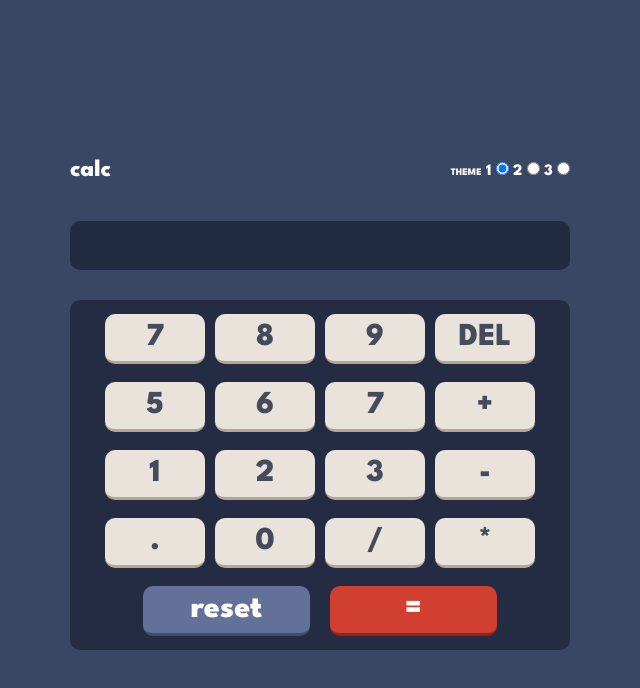
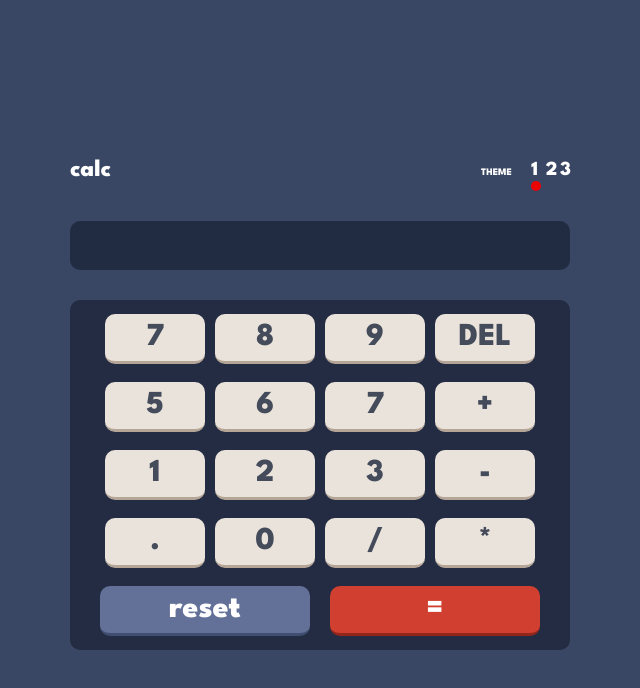
Before and after one commit to tsotne01/calculator, a website: page index.html in a window 1280 px wide. Shown: the whole page, without its empty margins (320-960 px from the left). Drawn offline with Linux system fonts and the light colour scheme.

Commit message:
fix: fix styling of theme switching radio buttons

```diff
--- a/index.html
+++ b/index.html
@@ -20,12 +20,12 @@
         <div class="container__calculator-header">
           <h2>calc</h2>
           <div class="container__calculator-header-color-theme">
-            <label for="theme-1">1</label>
             <input id="theme-1" type="radio" name="color-mode" />
-            <label for="theme-2">2</label>
+            <label class="theme-label" for="theme-1">1</label>
             <input id="theme-2" type="radio" name="color-mode" />
-            <label for="theme-3">3</label>
+            <label class="theme-label" for="theme-2">2</label>
             <input id="theme-3" type="radio" name="color-mode" />
+            <label class="theme-label" for="theme-3">3</label>
           </div>
         </div>
         <div class="container__calculator-screen"></div>
--- a/style.scss
+++ b/style.scss
@@ -119,6 +119,8 @@
       color: var(--header-text-color);
       &-color-theme::before {
         content: "THEME";
+        display: inline-block;
+        margin-right: 15px;
         font-size: var(--var-theme-fs);
       }
     }
@@ -176,7 +178,7 @@
   gap: 20px;
 
   div {
-    width: calc(var(--calculator-width) / 3);
+    width: calc((var(--calculator-width) / 2) - 2*20px);
     height: var(--calculator-hd-height);
     border-radius: 10px;
     align-content: center;
@@ -191,3 +193,30 @@
     border-bottom: solid 3px var(--key-shadow-2);
   }
 }
+
+$fsize-label: 20px;
+
+input[type="radio"]{
+  display: none;
+}
+
+.theme-label{
+  position: relative;
+  display: inline-block;
+  font-size: $fsize-label;
+  cursor: pointer;
+  width: 10px;
+  height: 10px;
+}
+
+input[type="radio"]:checked + .theme-label:before{
+  content: "";
+  position: absolute;
+  background-color: rgb(236, 4, 4);
+  display: block;
+  width: $fsize-label/2;
+  height: $fsize-label/2;
+  border-radius: 50%;
+  top: $fsize-label;
+  left: 0px;
+}
```
Also changed, not shown: style.css, 1 other file.
